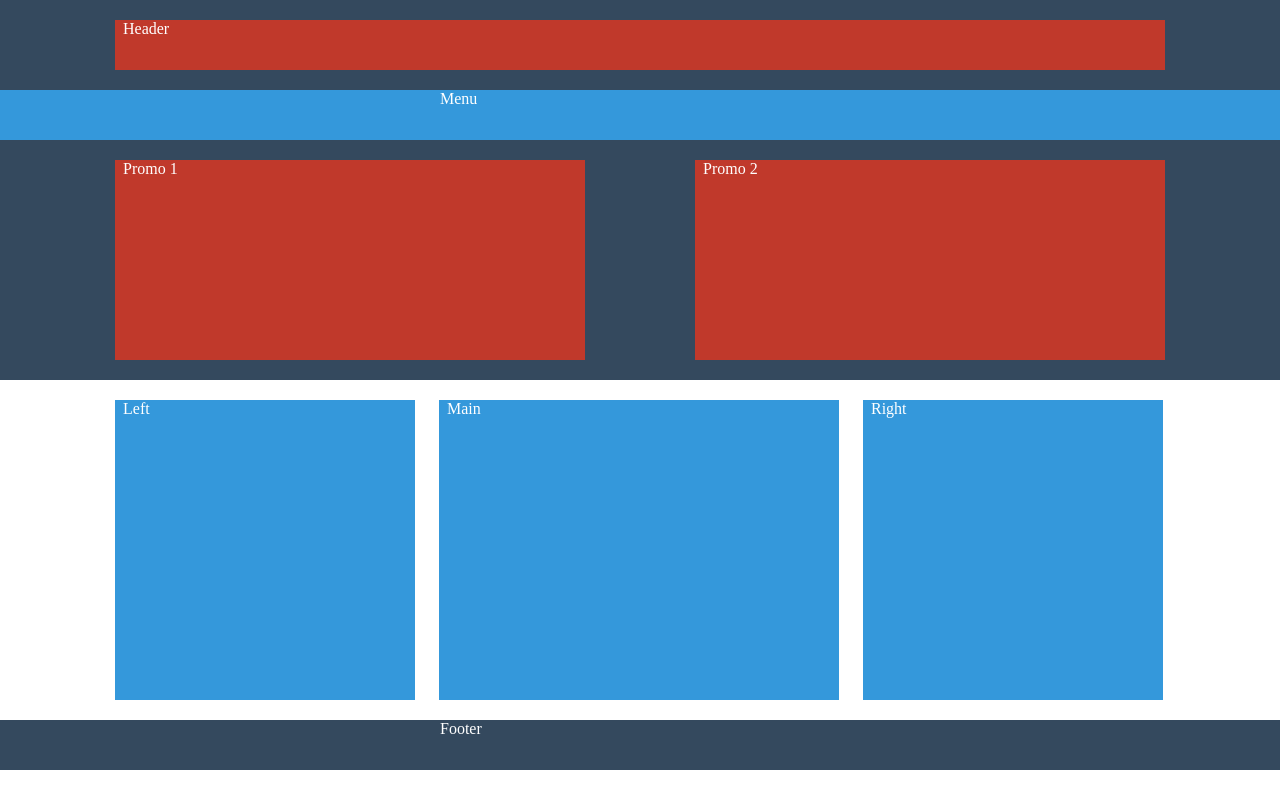
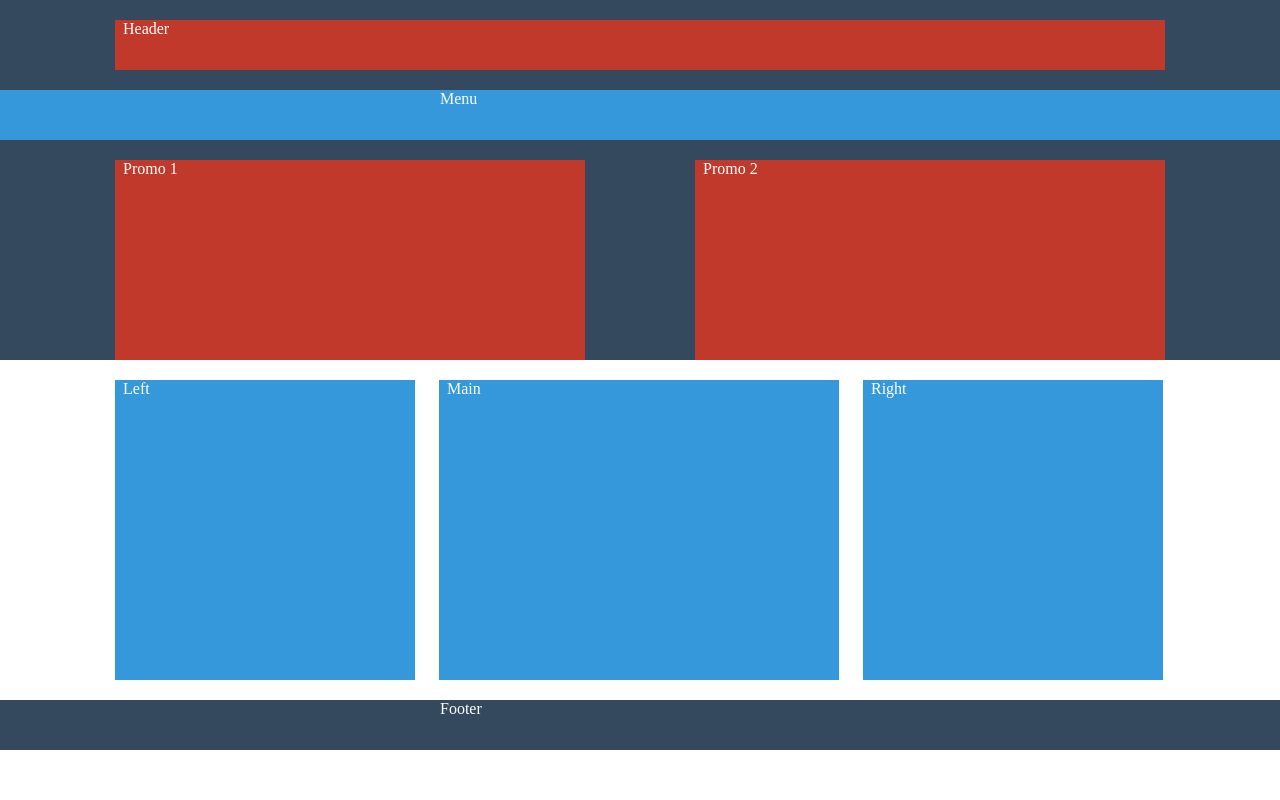
Before and after one commit to fred2356/example, a plain HTML site: page float_example.html in a window 1280 px wide. Drawn offline with Linux system fonts and the light colour scheme.

Commit message:
удлили не нужные элементы, добавил clearfix

```diff
--- a/css/float_example.css
+++ b/css/float_example.css
@@ -57,10 +57,6 @@ html, body {
 
 .wrap-main {
     background-color: white;
-    /* width: 100%;
-    height: 100%; */
-    /* padding: 20px 10px; */
-    /* margin: auto; */
     padding-bottom: 20px;
 }
 .wrap-container {
--- a/float_example.html
+++ b/float_example.html
@@ -7,7 +7,7 @@
     <link rel="stylesheet" href="css/float_example.css">
 </head>
 <body>
-    <div class="wrap clearfix">
+    <div class="wrap">
         <div class="header">Header</div>
             <div class="menu">Menu</div>
         <div class="promo clearfix">
```
